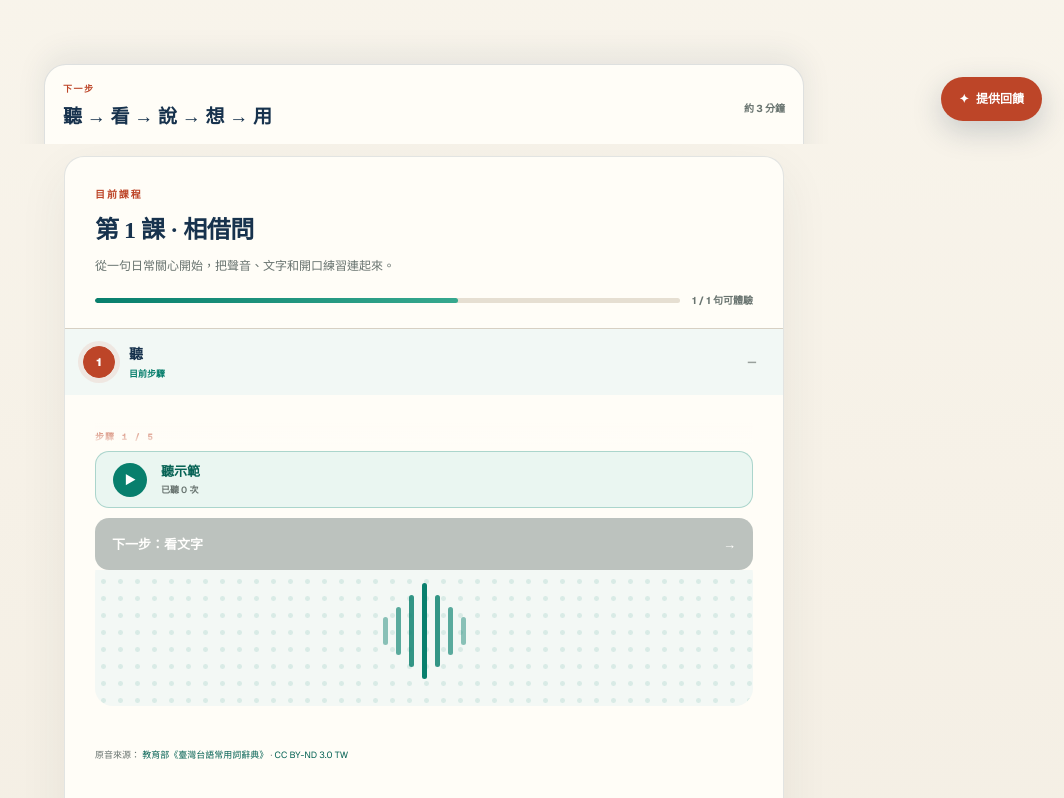
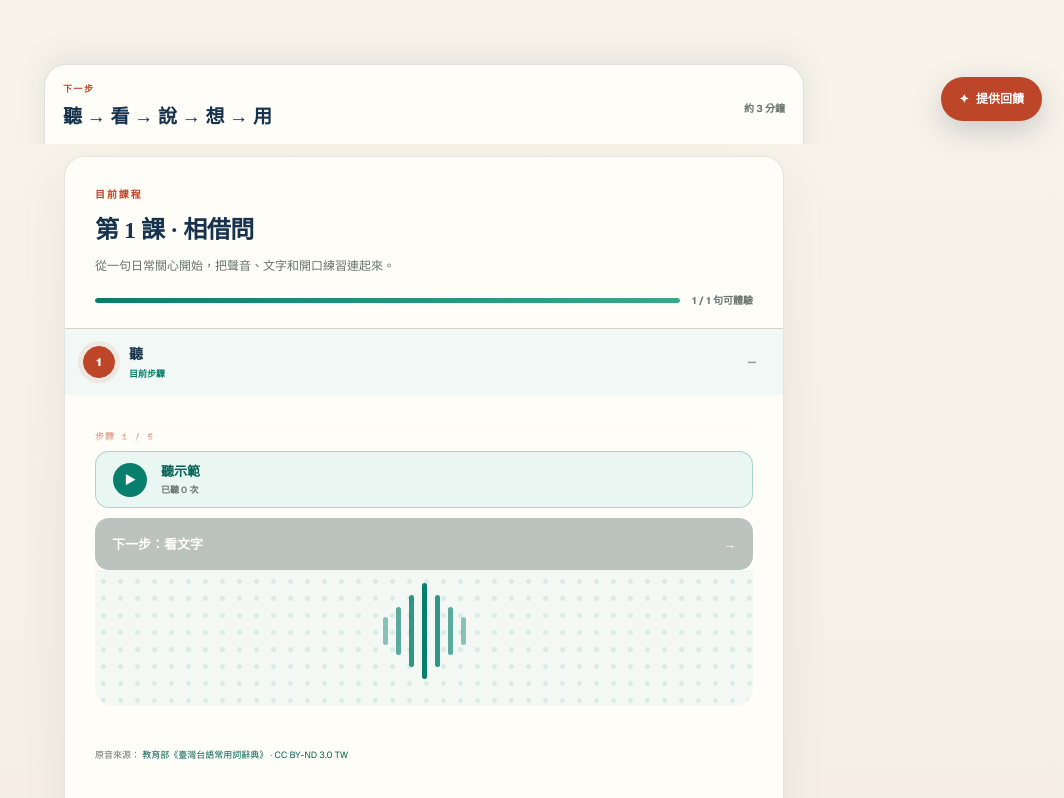
Before and after one commit to f8qtn9kycq-crypto/Taigi-starter, a Next.js app: page / in a window 1280 px wide. Shown: the part 657-1455 px from the top of the page, without its empty margins (216-1280 px from the left). Built offline with nearby package versions, Linux system fonts and the light colour scheme.

Commit message:
Fix prototype progress bar state

```diff
--- a/app/globals.css
+++ b/app/globals.css
@@ -604,7 +604,7 @@ a:focus-visible {
 
 .progress-line i {
   display: block;
-  width: 62%;
+  width: 100%;
   height: 100%;
   border-radius: inherit;
   background: linear-gradient(90deg, var(--jade), #36a88e);
```
Also changed, not shown: 1 other file (tests, documents, lock files or other folders).
